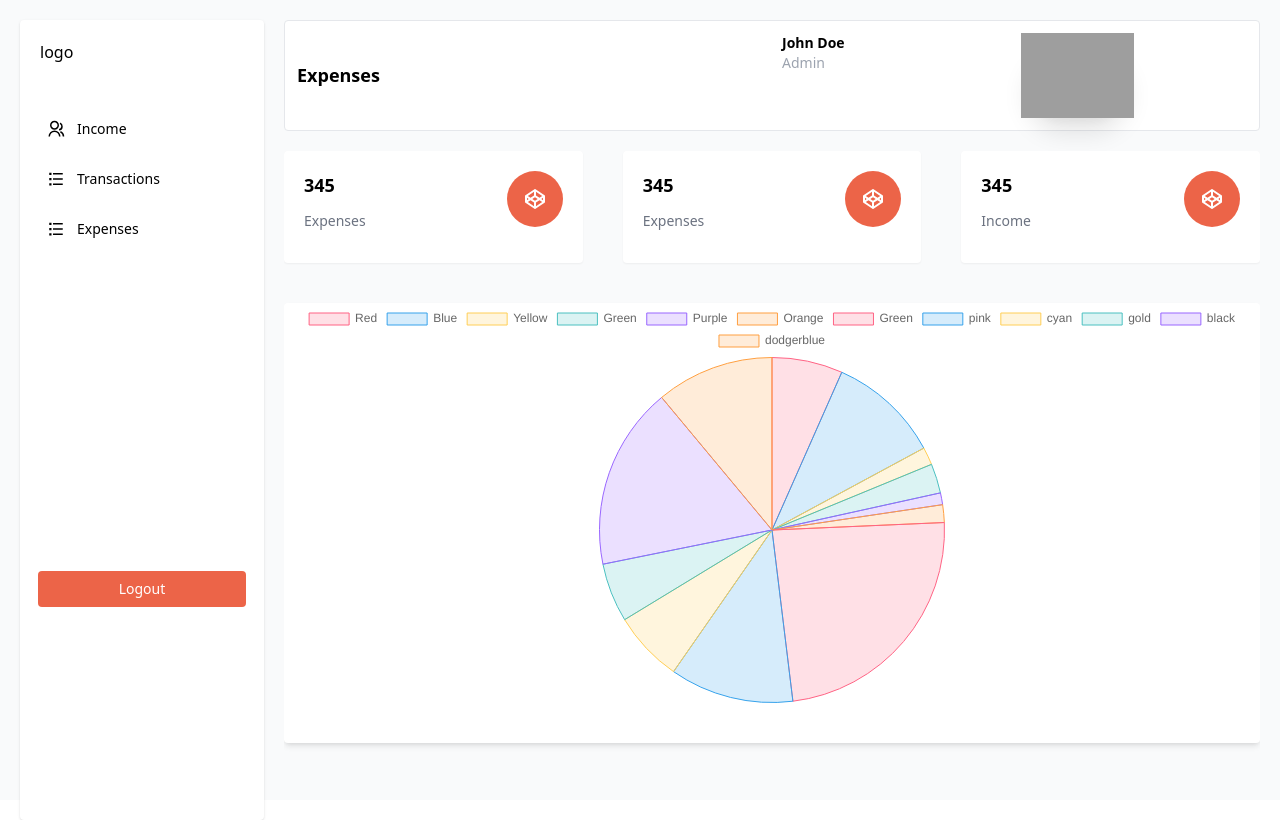
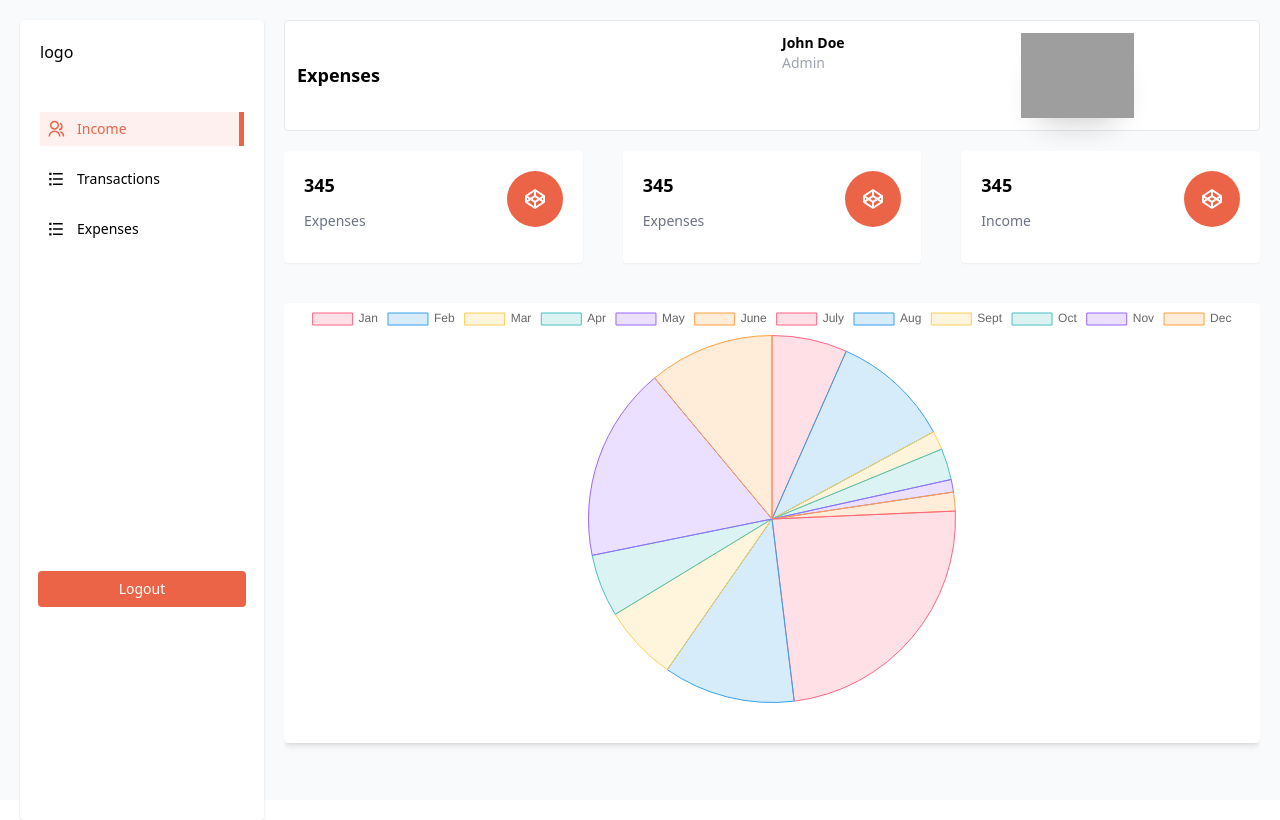
Before and after one commit to hirwablessing/expense-tracker-client, a React (Vite) app: page / in a window 1280 px wide. Built offline with nearby package versions, Linux system fonts and the light colour scheme; grey boxes are pictures that could not be loaded.

Commit message:
Add a chart prefix to expense,income,transaction components, setup routes for all remaining pages

```diff
--- a/src/App.tsx
+++ b/src/App.tsx
@@ -3,6 +3,7 @@ import { BrowserRouter as Router, Switch, Route } from "react-router-dom";
 import Expenses from "./views/Expenses";
 
 import Home from "./views/Home";
+import Transactions from "./views/Transactions";
 
 const App = () => {
   return (
@@ -17,6 +18,10 @@ const App = () => {
         <Route exact path="/expenses">
           <Expenses />
         </Route>
+
+        <Route exact path="/transactions">
+          <Transactions />
+        </Route>
       </Switch>
     </Router>
   );
--- a/src/components/Expense.tsx
+++ b/src/components/ExpenseChart.tsx
@@ -1,7 +1,5 @@
 import React from "react";
 
-function Expenses() {
+export default function ExpensesChart() {
   return <div>I'm the expense component</div>;
 }
-
-export default Expenses;
--- a/src/components/Income.tsx
+++ b/src/components/IncomeChart.tsx
@@ -6,7 +6,7 @@ import { Pie, defaults } from "react-chartjs-2";
 // globalAny.global.tooltips.enabled = false;
 // globalAny.global.legend.position = "bottom";
 
-function Icome() {
+export default function IncomeChart() {
   const data2019 = [
     {
       name: "Jan 2019",
@@ -86,22 +86,22 @@ function Icome() {
       <Pie
         data={{
           labels: [
-            "Red",
-            "Blue",
-            "Yellow",
-            "Green",
-            "Purple",
-            "Orange",
-            "Green",
-            "pink",
-            "cyan",
-            "gold",
-            "black",
-            "dodgerblue",
+            "Jan",
+            "Feb",
+            "Mar",
+            "Apr",
+            "May",
+            "June",
+            "July",
+            "Aug",
+            "Sept",
+            "Oct",
+            "Nov",
+            "Dec",
           ],
           datasets: [
             {
-              label: "# of votes",
+              label: "# of income",
               data: [12, 19, 3, 5, 2, 3, 43, 21, 12, 10, 31, 20],
               backgroundColor: [
                 "rgba(255, 99, 132, 0.2)",
@@ -152,5 +152,3 @@ function Icome() {
     </div>
   );
 }
-
-export default Icome;
--- /dev/null
+++ b/src/components/TransactionList.tsx
@@ -0,0 +1,6 @@
+/* eslint-disable @next/next/no-img-element */
+import React from "react";
+
+export default function TransactionList() {
+  return <div>I'm a transaction component</div>;
+}
--- a/src/resources/MenuLinks.ts
+++ b/src/resources/MenuLinks.ts
@@ -1,7 +1,7 @@
 export const MenuLinks = [
   {
     name: "Income",
-    path: "/income",
+    path: "/",
     icon: `<svg xmlns="http://www.w3.org/2000/svg" className="menu-icons" viewBox="0 0 24 24" width="18" height="18"><path fill="none" d="M0 0h24v24H0z"/><path d="M2 22a8 8 0 1 1 16 0h-2a6 6 0 1 0-12 0H2zm8-9c-3.315 0-6-2.685-6-6s2.685-6 6-6 6 2.685 6 6-2.685 6-6 6zm0-2c2.21 0 4-1.79 4-4s-1.79-4-4-4-4 1.79-4 4 1.79 4 4 4zm8.284 3.703A8.002 8.002 0 0 1 23 22h-2a6.001 6.001 0 0 0-3.537-5.473l.82-1.824zm-.688-11.29A5.5 5.5 0 0 1 21 8.5a5.499 5.499 0 0 1-5 5.478v-2.013a3.5 3.5 0 0 0 1.041-6.609l.555-1.943z"/></svg>`,
   },
   {
--- a/src/views/Expenses.tsx
+++ b/src/views/Expenses.tsx
@@ -1,5 +1,5 @@
 import React from "react";
-import Expense from "../components/Expense";
+import Expense from "../components/ExpenseChart";
 import Dashboard from "../layouts/Dashboard";
 
 export default function Expenses() {
--- a/src/views/Home.tsx
+++ b/src/views/Home.tsx
@@ -1,7 +1,7 @@
 import React from "react";
 import Card from "../components/Card";
 import Dashboard from "../layouts/Dashboard";
-import Income from "../components/Income";
+import IncomeChart from "../components/IncomeChart";
 
 export default function Home() {
   return (
@@ -12,7 +12,7 @@ export default function Home() {
         <Card total={345} title="Income" img="" bgColor="#ec6448" />
       </div>
       <div className="bg-white rounded shadow-md my-2 w-full overflow-auto pb-10">
-        <Income />
+        <IncomeChart />
       </div>
     </Dashboard>
   );
--- /dev/null
+++ b/src/views/Transactions.tsx
@@ -0,0 +1,13 @@
+import React from "react";
+import TransactionList from "../components/TransactionList";
+import Dashboard from "../layouts/Dashboard";
+
+function Transactions() {
+  return (
+    <Dashboard>
+      <TransactionList />
+    </Dashboard>
+  );
+}
+
+export default Transactions;
```
